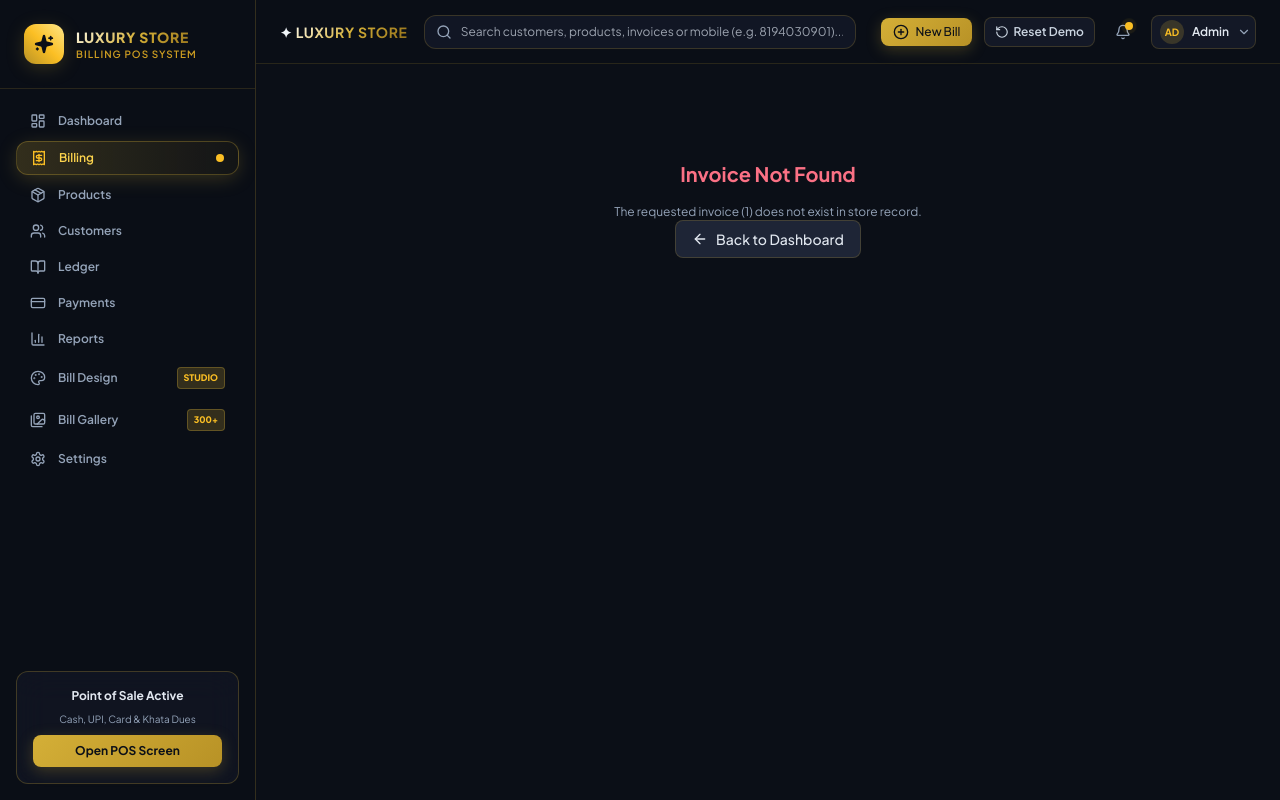
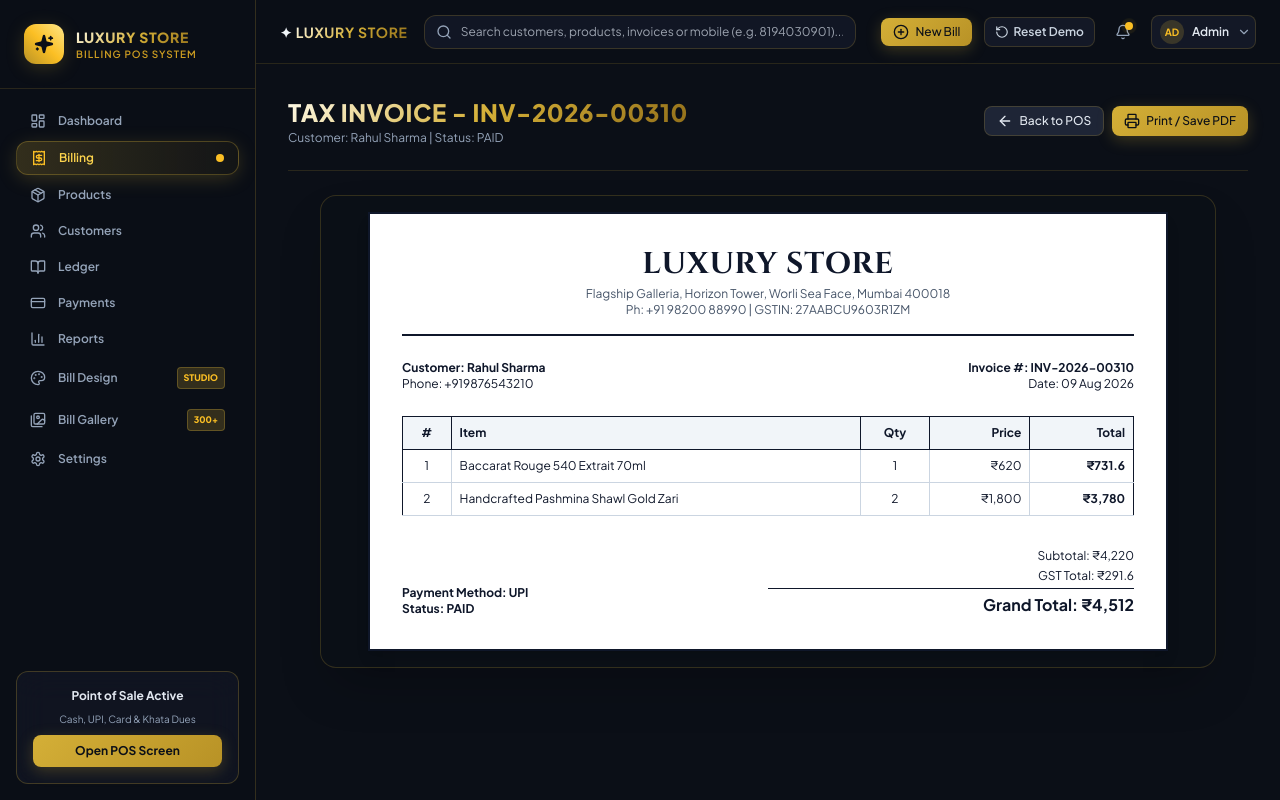
Before and after one commit to tasawwaur/billing, a Next.js app: page /billing/1 in a window 1280 px wide. Built offline with nearby package versions, Linux system fonts and the light colour scheme.

Commit message:
fix: enable static export out directory for Render Static Site deployment

```diff
--- a/next.config.ts
+++ b/next.config.ts
@@ -1,9 +1,8 @@
 import type { NextConfig } from "next";
-import path from "path";
 
 const nextConfig: NextConfig = {
   reactStrictMode: true,
-  outputFileTracingRoot: path.join(__dirname),
+  output: "export",
   images: {
     unoptimized: true,
   },
--- /dev/null
+++ b/src/app/billing/[billId]/BillDetailClient.tsx
@@ -0,0 +1,59 @@
+"use client";
+
+import React from "react";
+import { useParams } from "next/navigation";
+import { useBillingStore } from "@/store/billing-store";
+import { useSettingsStore } from "@/store/settings-store";
+import { PageHeader } from "@/components/layout/PageHeader";
+import { BillTemplateA4 } from "@/components/bills/BillTemplateA4";
+import { Button } from "@/components/ui/Button";
+import { Printer, ArrowLeft } from "lucide-react";
+import Link from "next/link";
+
+export function BillDetailClient() {
+  const params = useParams();
+  const billId = (params?.billId as string) || "";
+  const { bills } = useBillingStore();
+  const { settings } = useSettingsStore();
+
+  const bill = bills.find((b) => b.id === billId || b.invoiceNo === billId) || bills[0];
+
+  if (!bill) {
+    return (
+      <div className="text-center py-16 space-y-4">
+        <h2 className="text-xl font-bold text-rose-400">Invoice Not Found</h2>
+        <p className="text-xs text-slate-400">The requested invoice ({billId}) does not exist in store record.</p>
+        <Link href="/dashboard">
+          <Button variant="secondary" icon={<ArrowLeft className="w-4 h-4" />}>
+            Back to Dashboard
+          </Button>
+        </Link>
+      </div>
+    );
+  }
+
+  return (
+    <div className="space-y-6">
+      <PageHeader
+        title={`Tax Invoice - ${bill.invoiceNo}`}
+        subtitle={`Customer: ${bill.customerName} | Status: ${bill.paymentStatus}`}
+        action={
+          <div className="flex gap-2">
+            <Link href="/billing">
+              <Button variant="secondary" size="sm" icon={<ArrowLeft className="w-4 h-4" />}>
+                Back to POS
+              </Button>
+            </Link>
+            <Button variant="gold" size="sm" onClick={() => window.print()} icon={<Printer className="w-4 h-4" />}>
+              Print / Save PDF
+            </Button>
+          </div>
+        }
+      />
+
+      <div className="p-4 bg-obsidian-950/80 rounded-2xl border border-gold-500/20 max-w-4xl mx-auto shadow-2xl">
+        <BillTemplateA4 bill={bill} settings={settings} />
+      </div>
+    </div>
+  );
+}
--- a/src/app/billing/[billId]/page.tsx
+++ b/src/app/billing/[billId]/page.tsx
@@ -1,59 +1,14 @@
-"use client";
+import React from "react";
+import { BillDetailClient } from "./BillDetailClient";
 
-import React from "react";
-import { useParams } from "next/navigation";
-import { useBillingStore } from "@/store/billing-store";
-import { useSettingsStore } from "@/store/settings-store";
-import { PageHeader } from "@/components/layout/PageHeader";
-import { BillTemplateA4 } from "@/components/bills/BillTemplateA4";
-import { Button } from "@/components/ui/Button";
-import { Printer, ArrowLeft } from "lucide-react";
-import Link from "next/link";
+export async function generateStaticParams() {
+  return [
+    { billId: "demo" },
+    { billId: "bill-310" },
+    { billId: "INV-2026-00310" },
+  ];
+}
 
 export default function BillDetailPage() {
-  const params = useParams();
-  const billId = params.billId as string;
-  const { bills } = useBillingStore();
-  const { settings } = useSettingsStore();
-
-  const bill = bills.find((b) => b.id === billId || b.invoiceNo === billId);
-
-  if (!bill) {
-    return (
-      <div className="text-center py-16 space-y-4">
-        <h2 className="text-xl font-bold text-rose-400">Invoice Not Found</h2>
-        <p className="text-xs text-slate-400">The requested invoice ({billId}) does not exist in store record.</p>
-        <Link href="/dashboard">
-          <Button variant="secondary" icon={<ArrowLeft className="w-4 h-4" />}>
-            Back to Dashboard
-          </Button>
-        </Link>
-      </div>
-    );
-  }
-
-  return (
-    <div className="space-y-6">
-      <PageHeader
-        title={`Tax Invoice - ${bill.invoiceNo}`}
-        subtitle={`Customer: ${bill.customerName} | Status: ${bill.paymentStatus}`}
-        action={
-          <div className="flex gap-2">
-            <Link href="/billing">
-              <Button variant="secondary" size="sm" icon={<ArrowLeft className="w-4 h-4" />}>
-                Back to POS
-              </Button>
-            </Link>
-            <Button variant="gold" size="sm" onClick={() => window.print()} icon={<Printer className="w-4 h-4" />}>
-              Print / Save PDF
-            </Button>
-          </div>
-        }
-      />
-
-      <div className="p-4 bg-obsidian-950/80 rounded-2xl border border-gold-500/20 max-w-4xl mx-auto shadow-2xl">
-        <BillTemplateA4 bill={bill} settings={settings} />
-      </div>
-    </div>
-  );
+  return <BillDetailClient />;
 }
```
